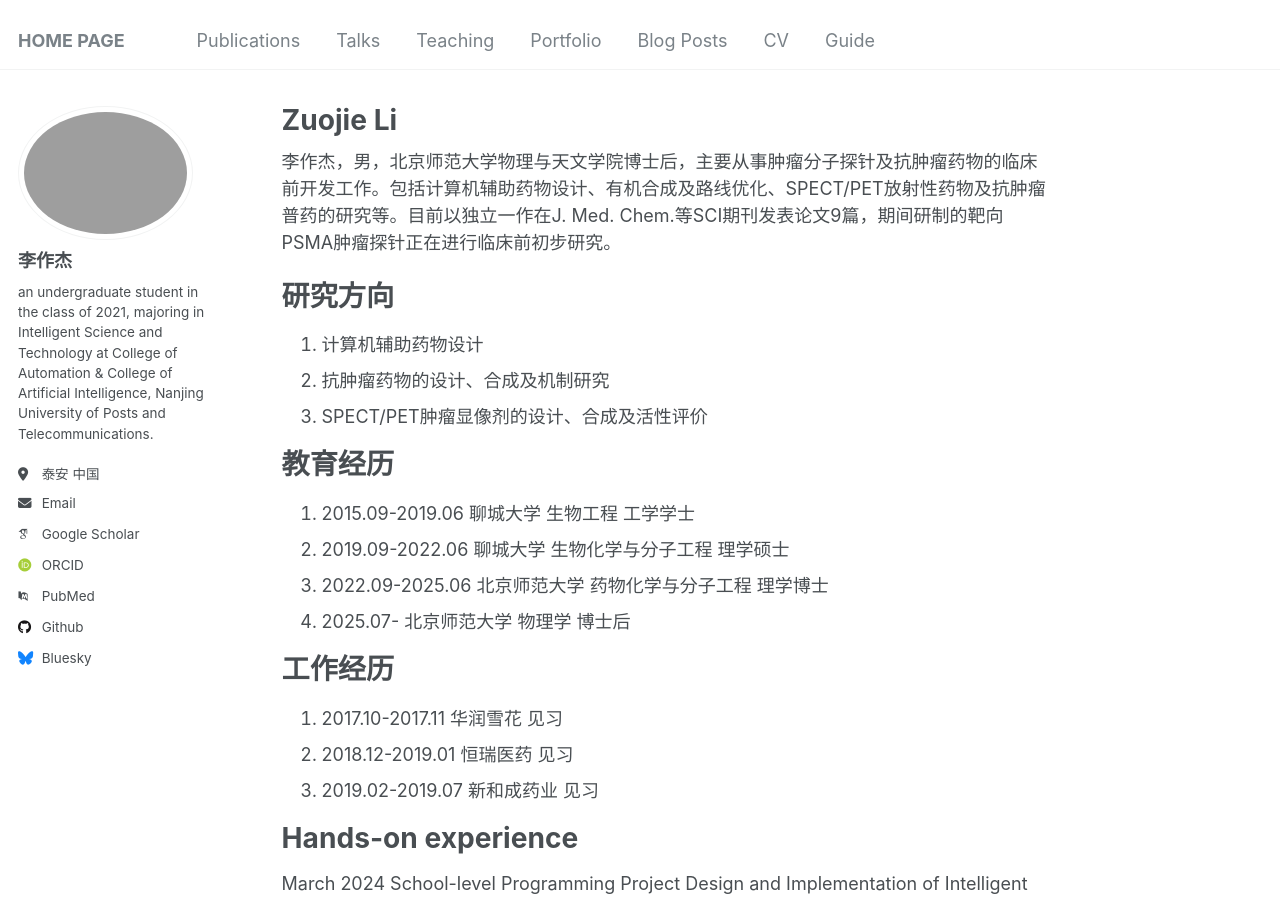
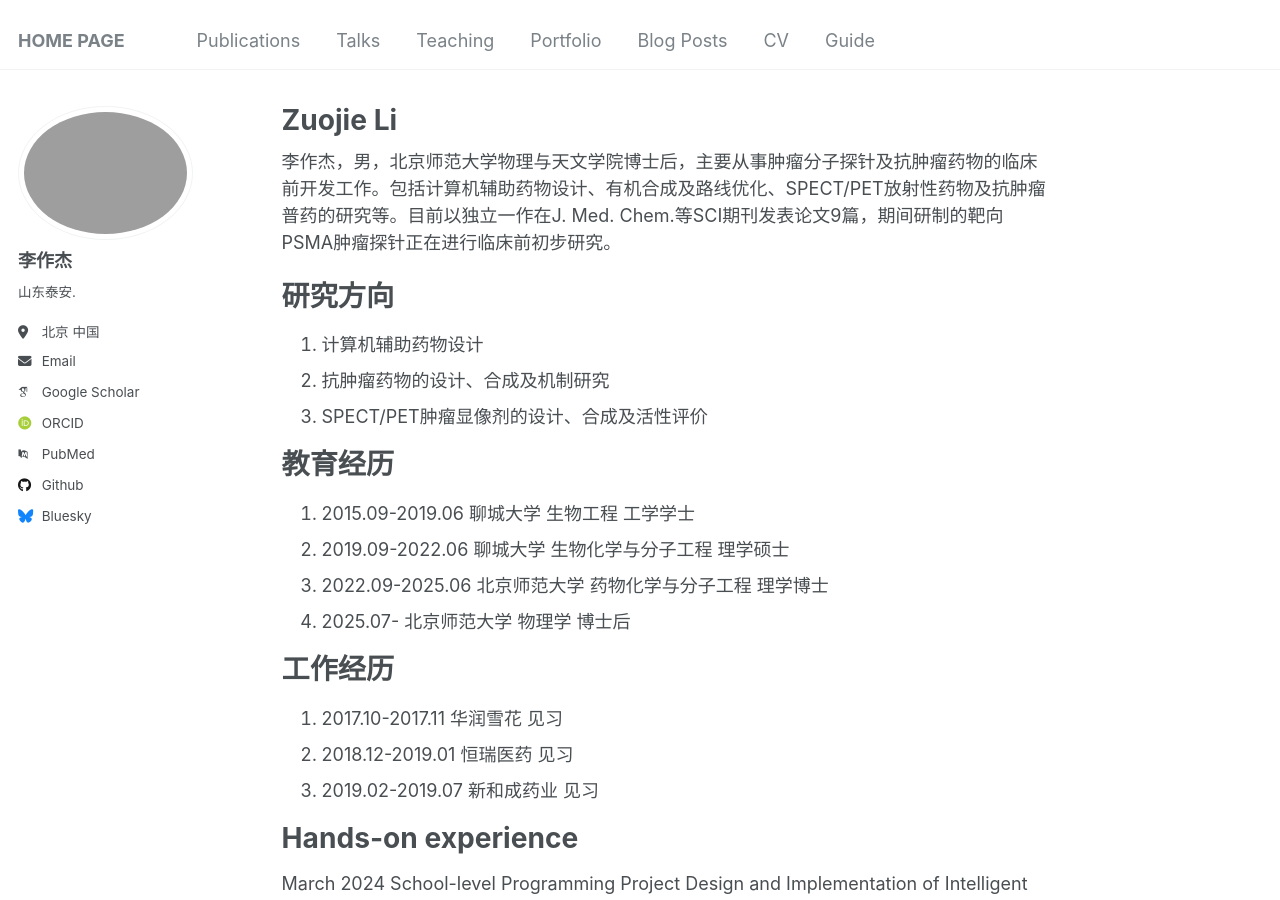
Before and after one commit to Infinity-LZJ/Zuojie_Li.github, a Jekyll site: the page built from _pages/about.md, in a window 1280 px wide and 900 px high. Built offline with Jekyll 4.4.1, drawn with Linux system fonts in a browser that asks for light colours; some web fonts are replaced.

Commit message:
Update _config.yml

```diff
--- a/_config.yml
+++ b/_config.yml
@@ -24,8 +24,8 @@ author:
   avatar           : "picture1.png"
   name             : "李作杰"
   pronouns         : # example: "男"
-  bio              : "an undergraduate student in the class of 2021, majoring in Intelligent Science and Technology at College of Automation & College of Artificial Intelligence, Nanjing University of Posts and Telecommunications."
-  location         : "泰安 中国"
+  bio              : " 山东泰安."
+  location         : "北京 中国"
   #employer         : "北京师范大学"
   uri              : # URL
   email            : "ZuojieLi@yeah.net"
```
